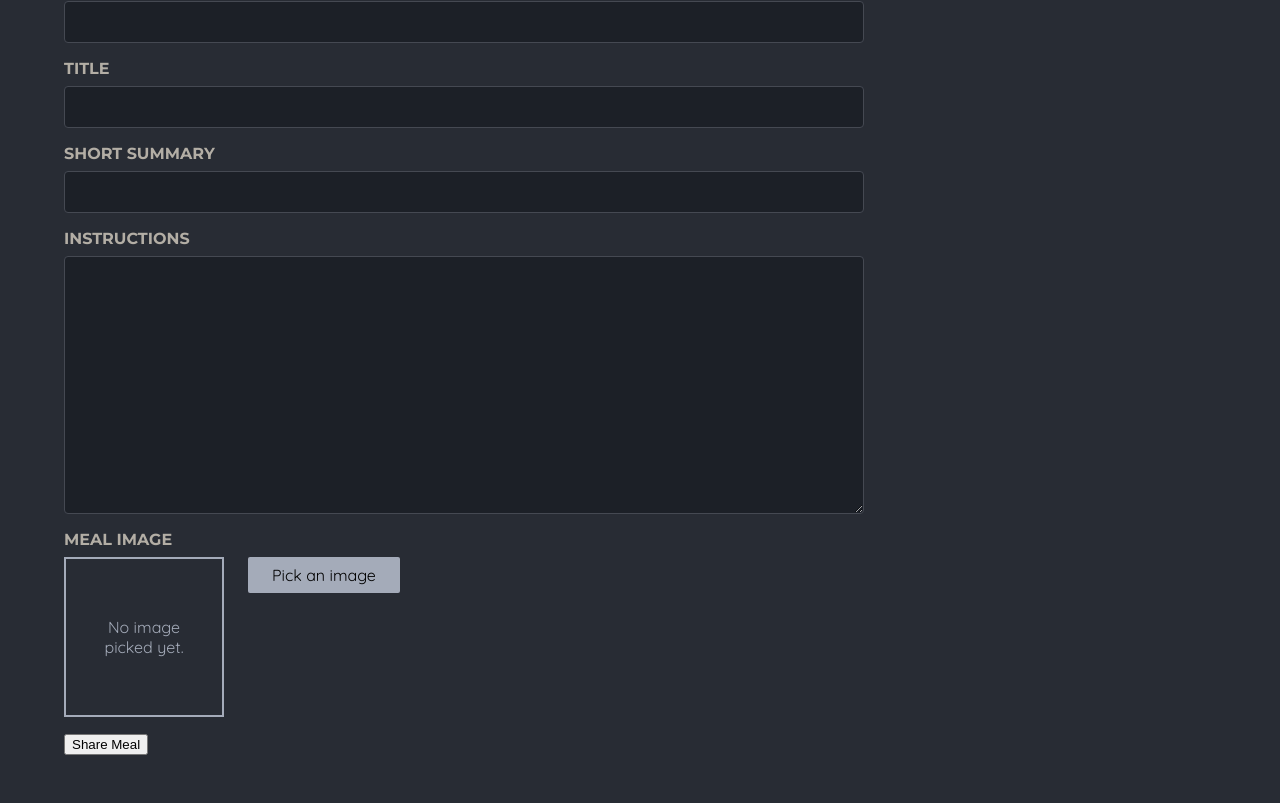
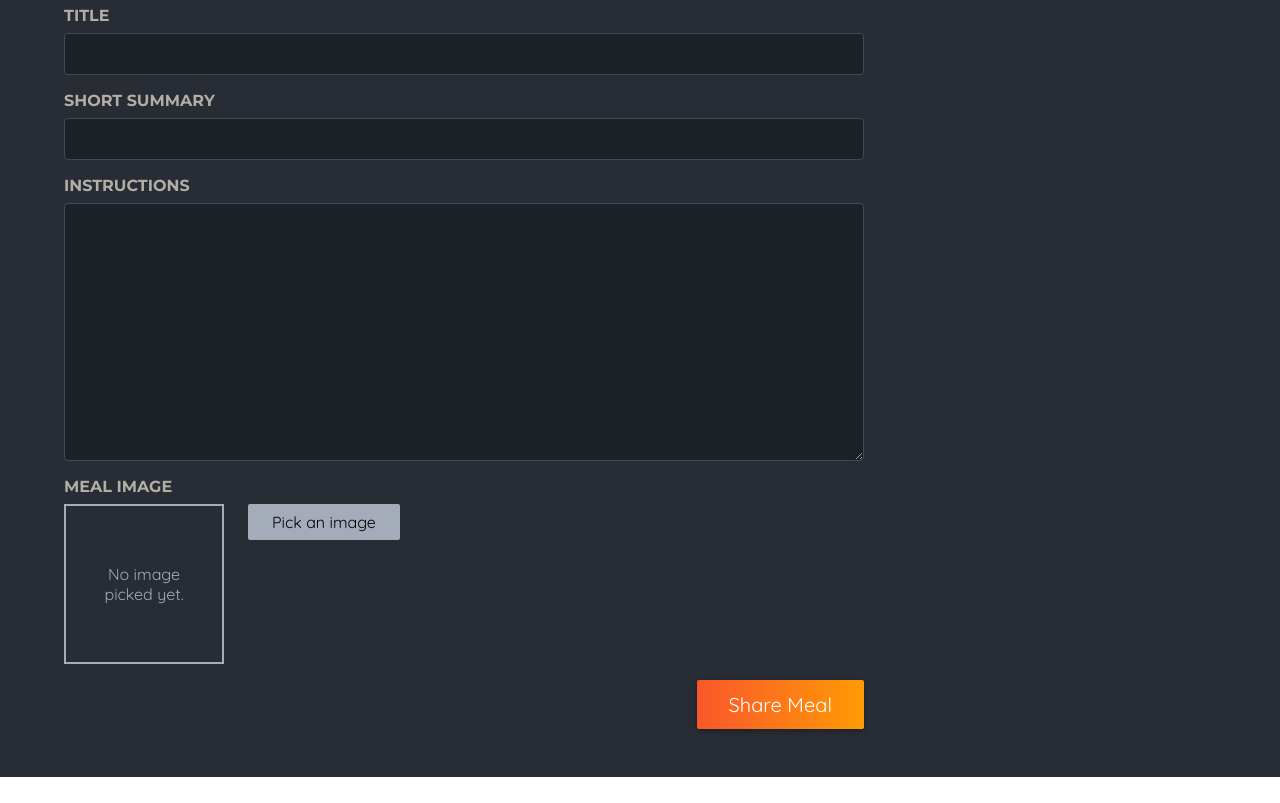
Before and after one commit to idkhtoc/next-level-food, a Next.js app: page /meals/share in a window 1280 px wide. Shown: the part 503-1306 px from the top of the page. After the commit the page ends 1280 px from the top, so only its background shows below. Built offline with nearby package versions, Linux system fonts and the light colour scheme.

Commit message:
Adds form validation and dynamic button in it

```diff
--- a/app/meals/share/page.module.css
+++ b/app/meals/share/page.module.css
@@ -24,42 +24,3 @@
 	margin: 3rem auto;
 	color: white;
 }
-
-.row {
-	display: flex;
-	gap: 1rem;
-}
-
-.row p {
-	width: 100%;
-}
-
-.actions {
-	text-align: right;
-}
-
-.actions button {
-	border: 0;
-	padding: 0.75rem 2rem;
-	background: linear-gradient(90deg, #f9572a, #ff9b05);
-	border: none;
-	color: #ffffff;
-	border-radius: 2px;
-	cursor: pointer;
-	font: inherit;
-	font-size: 1.25rem;
-	box-shadow: 0 2px 5px rgba(0, 0, 0, 0.3);
-}
-
-.actions button:hover,
-.actions button:focus {
-	background: linear-gradient(90deg, #fd4715, #f9b241);
-}
-
-.actions button:disabled,
-.actions button:hover:disabled,
-.actions button:focus:disabled {
-	background: #ccc;
-	color: #979797;
-	cursor: not-allowed;
-}
--- a/components/share-form/index.jsx
+++ b/components/share-form/index.jsx
@@ -1,12 +1,19 @@
+'use client';
+
+import { useFormState } from 'react-dom';
+
 import styles from './index.module.css';
 
 import shareMeal from '@/lib/actions';
 
 import ImagePicker from './image-picker';
+import ShareFormSubmitButton from './submit-button';
 
 export default function ShareForm() {
+	const [state, formAction] = useFormState(shareMeal, { message: null });
+
 	return (
-		<form className={styles.form} action={shareMeal}>
+		<form className={styles.form} action={formAction}>
 			<div className={styles.row}>
 				<p>
 					<label htmlFor='name'>Your name</label>
@@ -40,8 +47,9 @@ export default function ShareForm() {
 				></textarea>
 			</p>
 			<ImagePicker label='Meal image' name='image' />
+			{state.message && <p>{state.message}</p>}
 			<p className={styles.actions}>
-				<button type='submit'>Share Meal</button>
+				<ShareFormSubmitButton />
 			</p>
 		</form>
 	);
--- a/components/share-form/index.module.css
+++ b/components/share-form/index.module.css
@@ -30,3 +30,42 @@
 	outline-color: #f99f2a;
 	background-color: #1f252d;
 }
+
+.row {
+	display: flex;
+	gap: 1rem;
+}
+
+.row p {
+	width: 100%;
+}
+
+.actions {
+	text-align: right;
+}
+
+.actions button {
+	border: 0;
+	padding: 0.75rem 2rem;
+	background: linear-gradient(90deg, #f9572a, #ff9b05);
+	border: none;
+	color: #ffffff;
+	border-radius: 2px;
+	cursor: pointer;
+	font: inherit;
+	font-size: 1.25rem;
+	box-shadow: 0 2px 5px rgba(0, 0, 0, 0.3);
+}
+
+.actions button:hover,
+.actions button:focus {
+	background: linear-gradient(90deg, #fd4715, #f9b241);
+}
+
+.actions button:disabled,
+.actions button:hover:disabled,
+.actions button:focus:disabled {
+	background: #ccc;
+	color: #979797;
+	cursor: not-allowed;
+}
--- /dev/null
+++ b/components/share-form/submit-button/index.jsx
@@ -0,0 +1,13 @@
+'use client';
+
+import { useFormStatus } from 'react-dom';
+
+export default function ShareFormSubmitButton() {
+	const { pending } = useFormStatus();
+
+	return (
+		<button type='submit' disabled={pending}>
+			{pending ? 'Submitting...' : 'Share Meal'}
+		</button>
+	);
+}
--- a/lib/actions.js
+++ b/lib/actions.js
@@ -1,10 +1,14 @@
 'use server';
 
-import { redirect } from 'next/dist/server/api-utils';
+import { redirect } from 'next/navigation';
 
 import { postMeal } from './meals';
 
-export default async function shareMeal(formData) {
+function _isTextInvalid(text) {
+	return text.length === 0 && text.trim().length === 0;
+}
+
+export default async function shareMeal(prevState, formData) {
 	const meal = {
 		title: formData.get('title'),
 		summary: formData.get('summary'),
@@ -14,6 +18,22 @@ export default async function shareMeal(formData) {
 		image: formData.get('image'),
 	};
 
+	if (
+		_isTextInvalid(meal.title) ||
+		_isTextInvalid(meal.summary) ||
+		_isTextInvalid(meal) ||
+		_isTextInvalid(meal.instructions) ||
+		_isTextInvalid(meal.creator) ||
+		_isTextInvalid(meal.creator_email) ||
+		!meal.creator_email.includes('@') ||
+		!meal.image ||
+		meal.image.size === 0
+	) {
+		return {
+			message: 'Invalid input.',
+		};
+	}
+
 	await postMeal(meal);
 
 	redirect('/meals');
```
